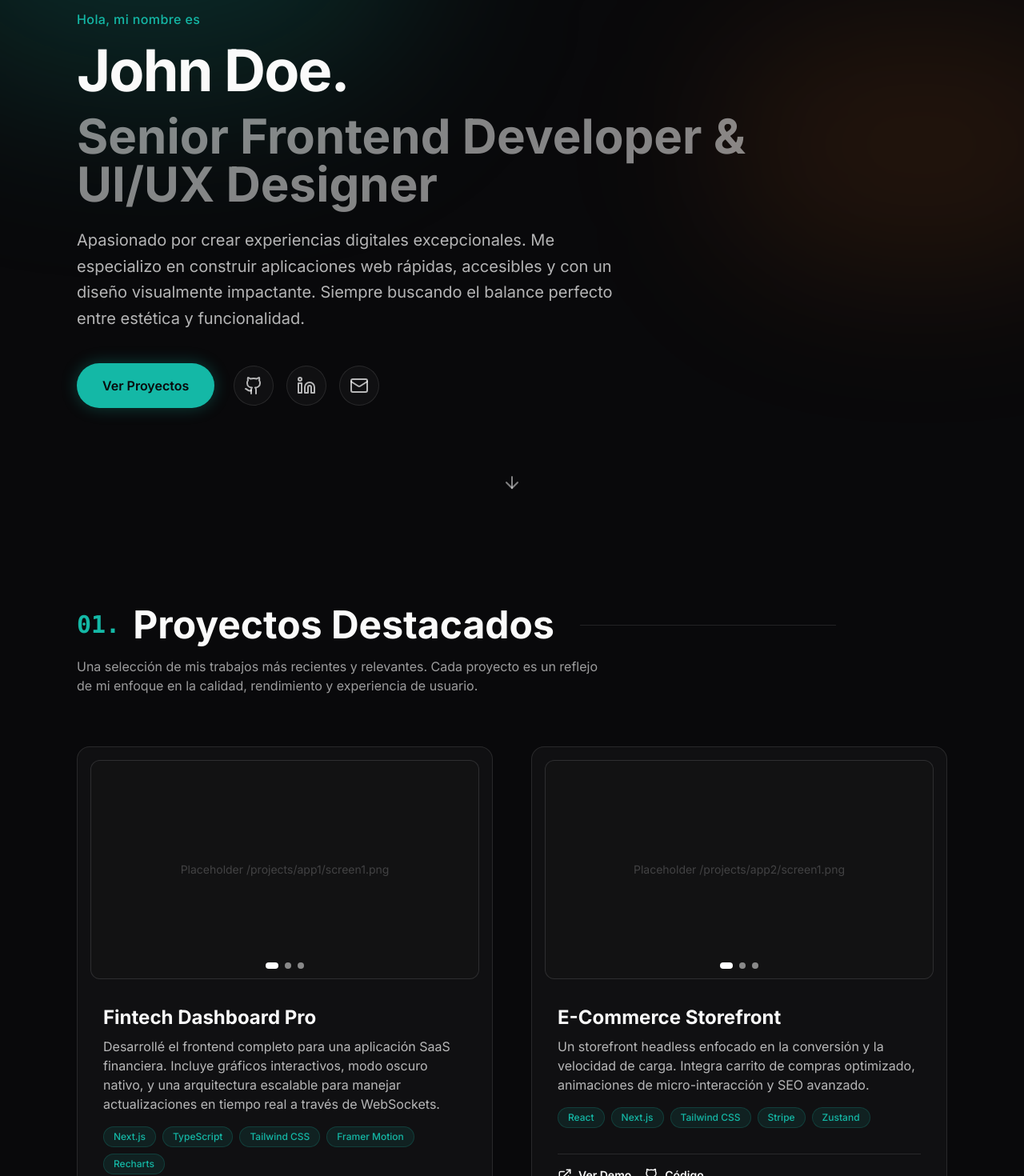
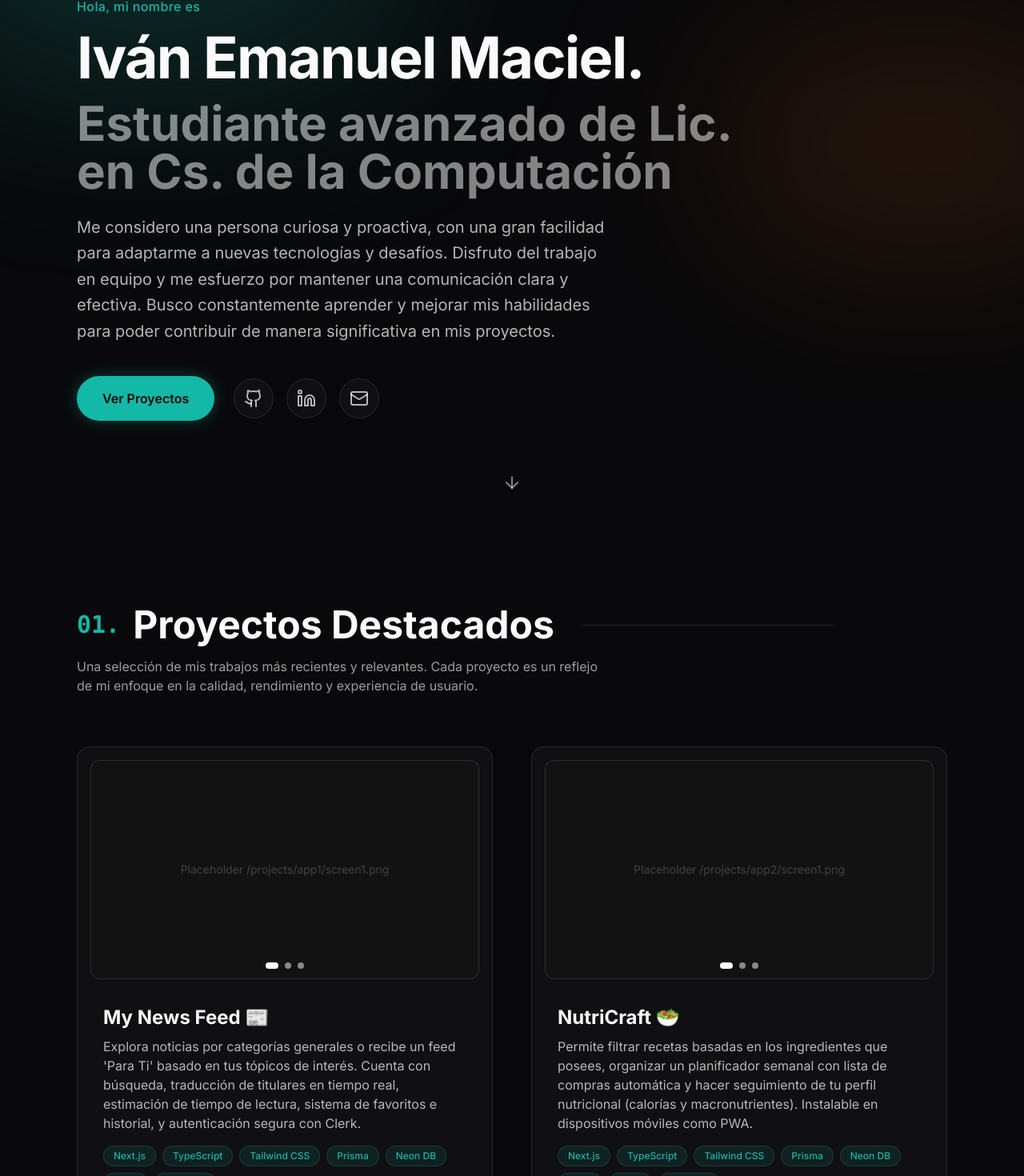
Before and after one commit to ivanmacieldxz/portfolio, a Next.js app: page / in a window 1280 px wide. Shown: the part 139-1609 px from the top of the page at 80% size. Built offline with nearby package versions, Linux system fonts and the light colour scheme.

Commit message:
feat: populate real projects from local repositories

```diff
--- a/src/data/portfolio.ts
+++ b/src/data/portfolio.ts
@@ -31,41 +31,41 @@ export interface PortfolioData {
 
 export const portfolioData: PortfolioData = {
   personalInfo: {
-    name: "John Doe",
-    title: "Senior Frontend Developer & UI/UX Designer",
-    bio: "Apasionado por crear experiencias digitales excepcionales. Me especializo en construir aplicaciones web rápidas, accesibles y con un diseño visualmente impactante. Siempre buscando el balance perfecto entre estética y funcionalidad.",
-    github: "https://github.com/",
-    linkedin: "https://linkedin.com/",
-    email: "hello@example.com",
+    name: "Iván Emanuel Maciel",
+    title: "Estudiante avanzado de Lic. en Cs. de la Computación",
+    bio: "Me considero una persona curiosa y proactiva, con una gran facilidad para adaptarme a nuevas tecnologías y desafíos. Disfruto del trabajo en equipo y me esfuerzo por mantener una comunicación clara y efectiva. Busco constantemente aprender y mejorar mis habilidades para poder contribuir de manera significativa en mis proyectos.",
+    github: "https://github.com/ivanmacieldxz",
+    linkedin: "https://www.linkedin.com/in/iv%C3%A1n-maciel-344a543b2/",
+    email: "ivanemanuelmaciel@gmail.com",
   },
   projects: [
     {
-      id: "project-1",
-      title: "Fintech Dashboard Pro",
-      shortDescription: "Una plataforma analítica financiera con visualización de datos en tiempo real.",
-      detailedDescription: "Desarrollé el frontend completo para una aplicación SaaS financiera. Incluye gráficos interactivos, modo oscuro nativo, y una arquitectura escalable para manejar actualizaciones en tiempo real a través de WebSockets.",
-      technologies: ["Next.js", "TypeScript", "Tailwind CSS", "Framer Motion", "Recharts"],
+      id: "my-news-feed",
+      title: "My News Feed 📰",
+      shortDescription: "Aplicación web moderna para explorar noticias por categorías y descubrir contenido personalizado.",
+      detailedDescription: "Explora noticias por categorías generales o recibe un feed 'Para Ti' basado en tus tópicos de interés. Cuenta con búsqueda, traducción de titulares en tiempo real, estimación de tiempo de lectura, sistema de favoritos e historial, y autenticación segura con Clerk.",
+      technologies: ["Next.js", "TypeScript", "Tailwind CSS", "Prisma", "Neon DB", "Clerk", "NewsAPI"],
       images: [
         "/projects/app1/screen1.png",
         "/projects/app1/screen2.png",
         "/projects/app1/screen3.png",
       ],
-      repoLink: "https://github.com/",
-      demoLink: "https://example.com/demo1",
+      repoLink: "https://github.com/ivanmacieldxz/my-news-feed",
+      demoLink: "https://my-news-feed-ivanmacieldxzs-projects.vercel.app/",
     },
     {
-      id: "project-2",
-      title: "E-Commerce Storefront",
-      shortDescription: "Tienda online moderna y ultrarrápida con experiencia de carrito fluida.",
-      detailedDescription: "Un storefront headless enfocado en la conversión y la velocidad de carga. Integra carrito de compras optimizado, animaciones de micro-interacción y SEO avanzado.",
-      technologies: ["React", "Next.js", "Tailwind CSS", "Stripe", "Zustand"],
+      id: "nutricraft",
+      title: "NutriCraft 🥗",
+      shortDescription: "Aplicación PWA para explorar recetas, gestionar despensa y planificar comidas.",
+      detailedDescription: "Permite filtrar recetas basadas en los ingredientes que posees, organizar un planificador semanal con lista de compras automática y hacer seguimiento de tu perfil nutricional (calorías y macronutrientes). Instalable en dispositivos móviles como PWA.",
+      technologies: ["Next.js", "TypeScript", "Tailwind CSS", "Prisma", "Neon DB", "Clerk", "PWA", "Recharts"],
       images: [
         "/projects/app2/screen1.png",
         "/projects/app2/screen2.png",
         "/projects/app2/screen3.png",
       ],
-      repoLink: "https://github.com/",
-      demoLink: "https://example.com/demo2",
+      repoLink: "https://github.com/ivanmacieldxz/nutricraft",
+      demoLink: "https://github.com/ivanmacieldxz/nutricraft",
     },
   ],
   skills: [
```
